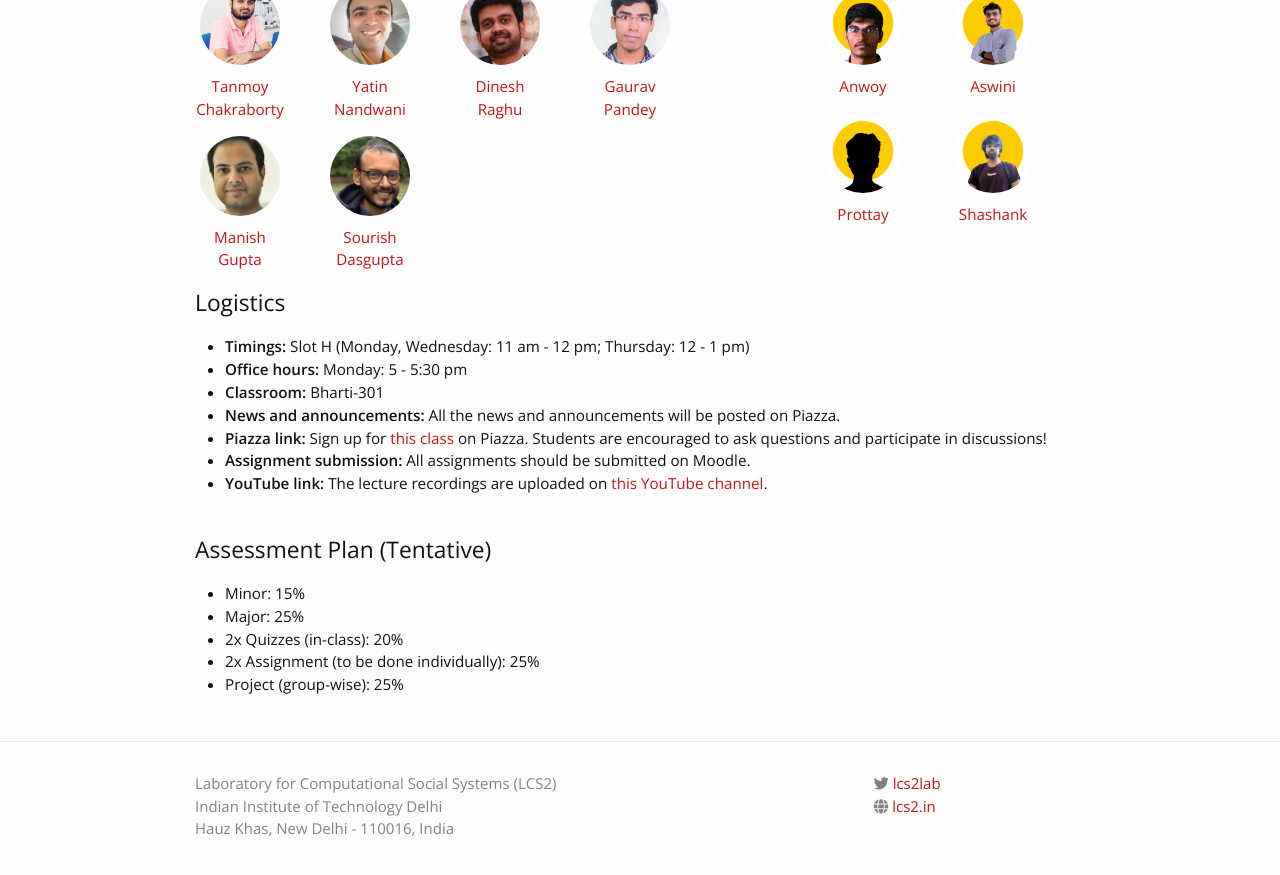
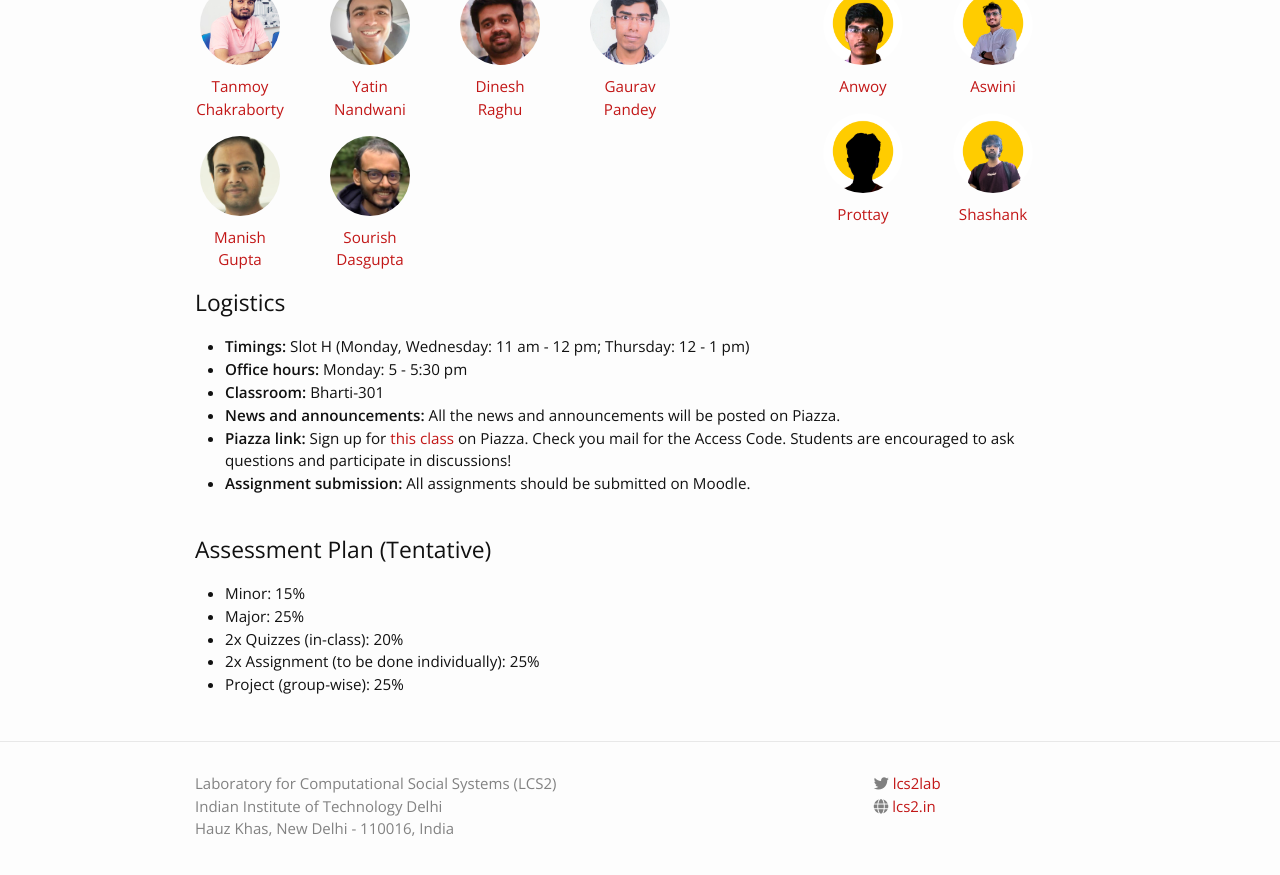
Before and after one commit to lcs2-iitd/ELL8299-2501, a Jekyll site: the page built from index.md, in a window 1280 px wide and 900 px high, scrolled down 1108 px. Shown: the top 875 px of the window. Built offline with Jekyll 4.4.1, drawn with Linux system fonts in a browser that asks for light colours; nearby versions of some CDN libraries.

Commit message:
Update home.html

```diff
--- a/_layouts/home.html
+++ b/_layouts/home.html
@@ -88,11 +88,11 @@ layout: default
             <li><b>Office hours:</b> Monday: 5 - 5:30 pm</li>
             <li><b>Classroom:</b> Bharti-301</li>
             <li><b>News and announcements:</b> All the news and announcements will be posted on Piazza.</li>
-            <li><b>Piazza link:</b> Sign up for <a href="https://piazza.com/iitd.ac.in/fall2024/ell881ail821">this
-                    class</a> on Piazza. Students are encouraged to ask questions and participate in discussions!</li>
+            <li><b>Piazza link:</b> Sign up for <a href="https://piazza.com/iit_delhi/fall2025/ail861ell8299">this
+                    class</a> on Piazza. Check you mail for the Access Code. Students are encouraged to ask questions and participate in discussions!</li>
             <li><b>Assignment submission:</b> All assignments should be submitted on Moodle.</li>
-            <li><b>YouTube link:</b> The lecture recordings are uploaded on <a
-                    href="https://www.youtube.com/@lablcs2">this YouTube channel</a>.</li>
+            <!-- <li><b>YouTube link:</b> The lecture recordings are uploaded on <a
+                    href="https://www.youtube.com/@lablcs2">this YouTube channel</a>.</li> -->
         </ul>
         <br />
         <h2>Assessment Plan (Tentative)</h2>
```
